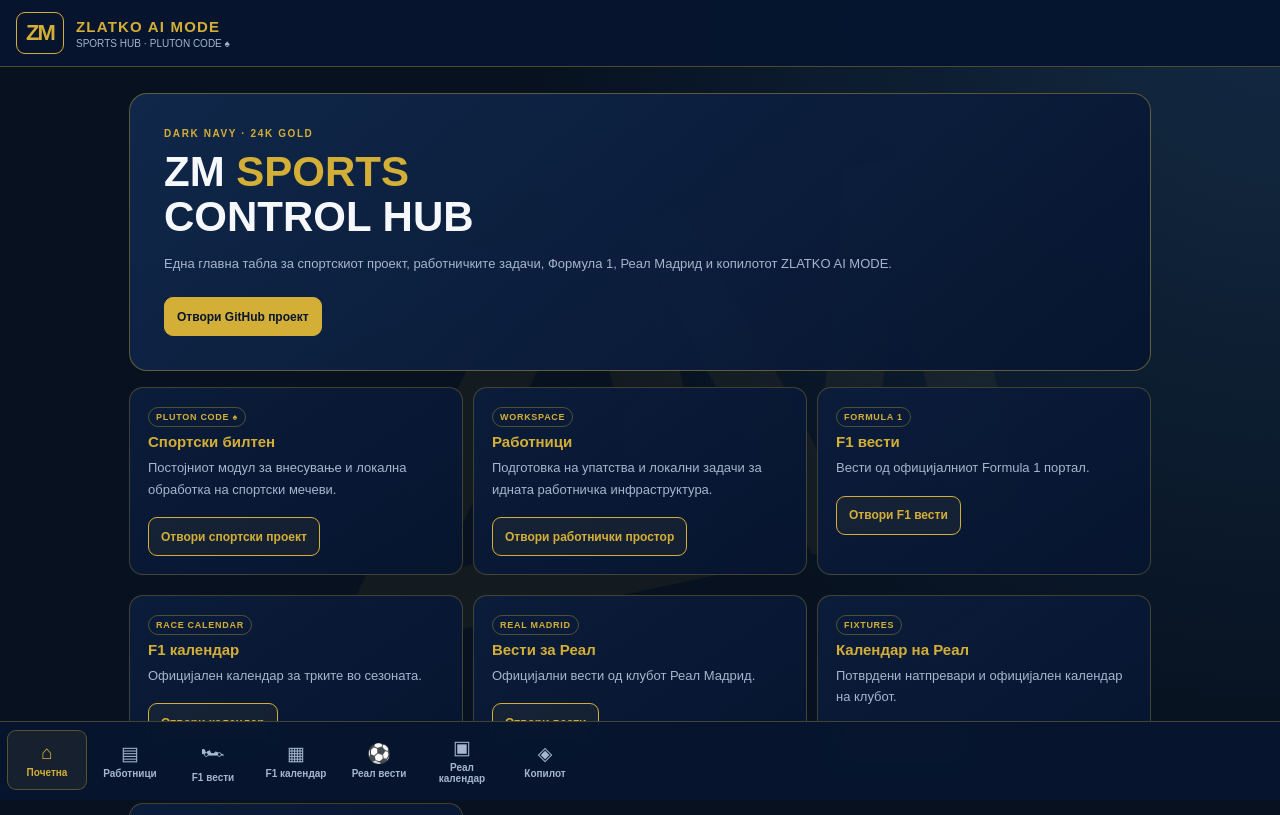
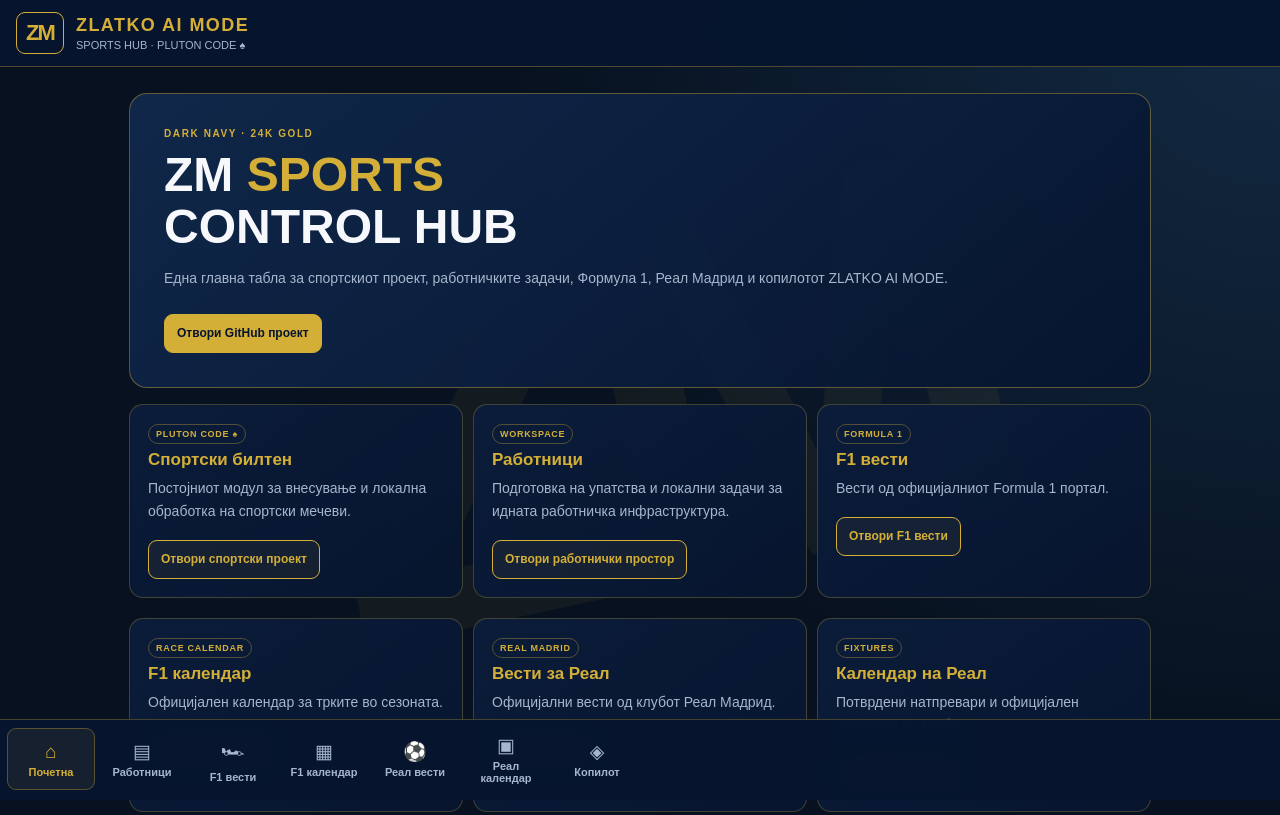
Before and after one commit to zlatkomarina0-ai/ZM-AL-MODE, a website built with Vite: page sports.html in a window 1280 px wide. Shown: the top 815 px of the page. Built offline with nearby package versions, Linux system fonts and the light colour scheme.

Commit message:
Increase ZM logo visibility and page typography

```diff
--- a/sports.html
+++ b/sports.html
@@ -15,17 +15,17 @@ body:before{content:"ZM";position:fixed;inset:0;display:grid;place-items:center;
 a{color:var(--gold);text-decoration:none}button,textarea{font:inherit}
 header{position:sticky;top:0;z-index:10;display:flex;align-items:center;gap:12px;padding:12px 16px;background:rgba(7,21,47,.96);border-bottom:1px solid rgba(212,175,55,.35);backdrop-filter:blur(12px)}
 .brand{display:grid;place-items:center;width:48px;height:42px;border:1px solid var(--gold);border-radius:9px;color:var(--gold);font-size:22px;font-weight:1000;letter-spacing:-.08em;flex-shrink:0}
-header h1{font-size:15px;margin:0;color:var(--gold);letter-spacing:.08em}header p{font-size:10px;color:var(--muted);margin:3px 0 0}
+header h1{font-size:18px;margin:0;color:var(--gold);letter-spacing:.08em}header p{font-size:11px;color:var(--muted);margin:3px 0 0}
 main{width:min(1050px,100%);margin:auto;padding:18px 14px 100px;position:relative;z-index:1}
 .hero{border:1px solid rgba(212,175,55,.42);border-radius:18px;padding:24px 18px;background:linear-gradient(140deg,rgba(16,40,75,.98),rgba(7,21,47,.96));margin-bottom:16px}
-.kicker{color:var(--gold);font-size:10px;font-weight:900;letter-spacing:.16em}.hero h2{font-size:clamp(25px,6vw,42px);line-height:1.08;margin:10px 0;color:var(--text)}.hero h2 span{color:var(--gold)}.hero p,.card p{color:var(--muted);font-size:13px;line-height:1.65}
-.grid{display:grid;grid-template-columns:repeat(2,minmax(0,1fr));gap:10px}.card{min-width:0;background:linear-gradient(145deg,rgba(11,29,59,.98),rgba(7,21,47,.96));border:1px solid rgba(212,175,55,.28);border-radius:14px;padding:15px;margin-bottom:10px}.card h3{color:var(--gold);font-size:15px;margin:6px 0}.card p{margin:7px 0}.tag{display:inline-block;color:var(--gold);border:1px solid rgba(212,175,55,.35);border-radius:999px;padding:4px 7px;font-size:9px;font-weight:800;letter-spacing:.08em}
+.kicker{color:var(--gold);font-size:10px;font-weight:900;letter-spacing:.16em}.hero h2{font-size:clamp(30px,7vw,48px);line-height:1.08;margin:10px 0;color:var(--text)}.hero h2 span{color:var(--gold)}.hero p,.card p{color:var(--muted);font-size:14px;line-height:1.65}
+.grid{display:grid;grid-template-columns:repeat(2,minmax(0,1fr));gap:10px}.card{min-width:0;background:linear-gradient(145deg,rgba(11,29,59,.98),rgba(7,21,47,.96));border:1px solid rgba(212,175,55,.28);border-radius:14px;padding:15px;margin-bottom:10px}.card h3{color:var(--gold);font-size:17px;margin:6px 0}.card p{margin:7px 0}.tag{display:inline-block;color:var(--gold);border:1px solid rgba(212,175,55,.35);border-radius:999px;padding:4px 7px;font-size:9px;font-weight:800;letter-spacing:.08em}
 .action{display:inline-flex;align-items:center;justify-content:center;min-height:39px;margin-top:10px;padding:9px 12px;border:1px solid var(--gold);border-radius:9px;color:var(--gold);font-size:12px;font-weight:850;background:rgba(212,175,55,.06)}.action.primary{background:var(--gold);color:var(--navy)}
 .page{display:none;animation:enter .18s ease}.page.active{display:block}@keyframes enter{from{opacity:.55;transform:translateY(4px)}to{opacity:1;transform:none}}
-.page-title{font-size:19px;margin:6px 0 15px;color:var(--gold)}.notice{padding:11px 12px;border-left:3px solid var(--gold);background:rgba(16,40,75,.72);color:var(--muted);font-size:12px;line-height:1.6;border-radius:0 8px 8px 0}
+.page-title{font-size:22px;margin:6px 0 15px;color:var(--gold)}.notice{padding:11px 12px;border-left:3px solid var(--gold);background:rgba(16,40,75,.72);color:var(--muted);font-size:12px;line-height:1.6;border-radius:0 8px 8px 0}
 textarea{width:100%;min-height:105px;resize:vertical;background:#061126;color:var(--text);border:1px solid var(--line);border-radius:9px;padding:12px;margin:10px 0}.task{border:1px solid var(--line);background:rgba(11,29,59,.9);border-radius:9px;padding:10px;margin-top:8px;font-size:13px;overflow-wrap:anywhere}.task small{display:block;color:var(--gold);font-weight:800;margin-bottom:5px}.task button{display:block;margin-top:8px}.calendar{padding:20px 16px;border:1px solid rgba(212,175,55,.3);border-radius:13px;background:rgba(11,29,59,.92)}
 nav{position:fixed;z-index:20;left:0;right:0;bottom:0;display:flex;gap:3px;overflow-x:auto;padding:8px 7px max(10px,env(safe-area-inset-bottom));background:rgba(7,21,47,.97);border-top:1px solid rgba(212,175,55,.3);backdrop-filter:blur(12px);scrollbar-width:thin}
-nav button{flex:0 0 80px;min-height:49px;border:1px solid transparent;border-radius:9px;background:transparent;color:var(--muted);font-size:10px;font-weight:800;padding:5px 3px}nav button span{display:block;font-size:19px;margin-bottom:3px}nav button.active{color:var(--gold);border-color:rgba(212,175,55,.35);background:rgba(212,175,55,.08)}
+nav button{flex:0 0 88px;min-height:52px;border:1px solid transparent;border-radius:9px;background:transparent;color:var(--muted);font-size:11px;font-weight:800;padding:5px 3px}nav button span{display:block;font-size:19px;margin-bottom:3px}nav button.active{color:var(--gold);border-color:rgba(212,175,55,.35);background:rgba(212,175,55,.08)}
 footer{text-align:center;color:#7086a3;font-size:10px;letter-spacing:.08em;padding:20px}
 @media(min-width:720px){main{padding-top:26px}.grid{grid-template-columns:repeat(3,minmax(0,1fr))}.hero{padding:34px}.card{padding:18px}}
 </style>
```
